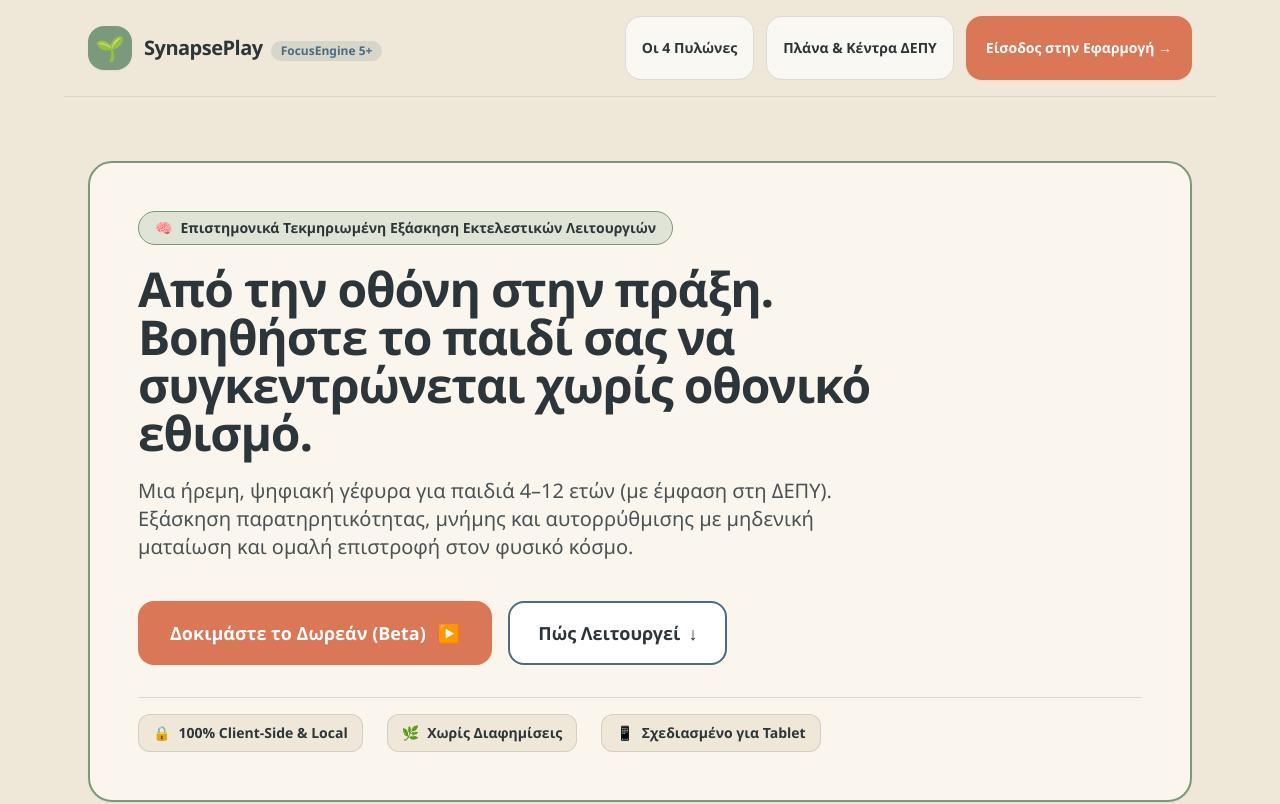
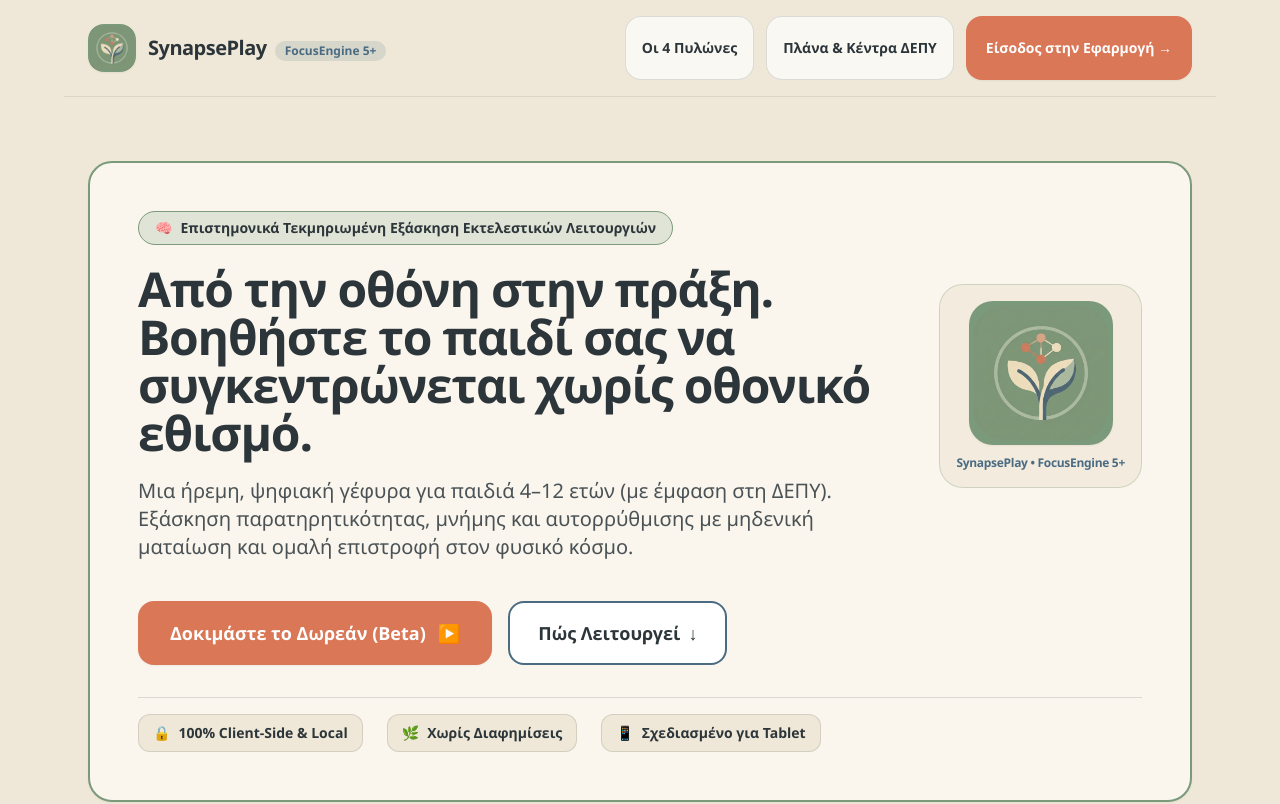
Before and after one commit to digiadsgr-lgtm/synapseplay, a React (Vite) app: page / in a window 1280 px wide. Shown: the top 804 px of the page. Built offline with nearby package versions, Linux system fonts and the light colour scheme; no server answers.

Commit message:
feat(ui): use official SynapsePlay logo mark across landing page, app header, footer, and favicon

```diff
--- a/index.html
+++ b/index.html
@@ -5,7 +5,7 @@
     <meta name="viewport" content="width=device-width, initial-scale=1.0" />
     <title>SynapsePlay (FocusEngine 5+) — Εξάσκηση Προσοχής & Αυτορρύθμισης</title>
     <meta name="description" content="Από την οθόνη στην πράξη. Ήρεμη, επιστημονικά τεκμηριωμένη εξάσκηση προσοχής, μνήμης και αυτορρύθμισης για παιδιά 4–12 ετών (ΔΕΠΥ) χωρίς οθονικό εθισμό." />
-    <link rel="icon" type="image/svg+xml" href="/favicon.svg" />
+    <link rel="icon" type="image/png" href="/brand-kit/png/favicon-512x512.png" />
     <link rel="apple-touch-icon" href="/brand-kit/png/favicon-512x512.png" />
     <meta property="og:type" content="website" />
     <meta property="og:title" content="SynapsePlay (FocusEngine 5+) — Εξάσκηση Προσοχής & Αυτορρύθμισης" />
--- /dev/null
+++ b/src/components/SynapsePlayLogoMark.tsx
@@ -0,0 +1,31 @@
+import React from 'react';
+
+interface SynapsePlayLogoMarkProps {
+  sizeClassName?: string;
+  className?: string;
+}
+
+/**
+ * Official SynapsePlay Brand Logo Mark:
+ * Soft Sage rounded-square badge containing the dual-tone Cream & Slate organic sprout,
+ * Smooth Landing circular focus ring, and 4-node Terracotta/Cream neural synapse constellation.
+ */
+export const SynapsePlayLogoMark: React.FC<SynapsePlayLogoMarkProps> = ({
+  sizeClassName = 'w-11 h-11',
+  className = '',
+}) => {
+  return (
+    <span
+      aria-hidden="true"
+      className={`inline-flex items-center justify-center rounded-2xl overflow-hidden shadow-sm shrink-0 bg-[#7A9A7B] ${sizeClassName} ${className}`}
+    >
+      <img
+        src="/brand-kit/png/favicon-512x512.png"
+        alt=""
+        className="w-full h-full object-cover"
+      />
+    </span>
+  );
+};
+
+export default SynapsePlayLogoMark;
--- a/src/components/TopBar.tsx
+++ b/src/components/TopBar.tsx
@@ -3,6 +3,7 @@
 import { useApp } from '../context/AppContext';
 import { SmoothLandingRing, SmoothLandingWarningBanner } from './SmoothLandingRing';
 import { ParentGateModal } from './ParentGateModal';
+import { SynapsePlayLogoMark } from './SynapsePlayLogoMark';
 
 export const TopBar: React.FC = () => {
   const navigate = useNavigate();
@@ -28,9 +29,9 @@
             onClick={handleReturnToChild}
             data-testid="nav-home-btn"
             aria-label="Αρχική Οθόνη Παιδιού"
-            className="touch-target px-4 py-2 rounded-2xl bg-sage-surface border-2 border-sage text-charcoal font-extrabold flex items-center gap-2 hover:bg-sage hover:text-white transition-colors"
+            className="touch-target px-4 py-2 rounded-2xl bg-sage-surface border-2 border-sage text-charcoal font-extrabold flex items-center gap-2.5 hover:bg-sage hover:text-white transition-colors"
           >
-            <span className="text-2xl" aria-hidden="true">🌱</span>
+            <SynapsePlayLogoMark sizeClassName="w-9 h-9 rounded-xl" />
             <span className="text-base md:text-lg">SynapsePlay</span>
           </button>
         </div>
--- a/src/features/landing/LandingPage.tsx
+++ b/src/features/landing/LandingPage.tsx
@@ -1,5 +1,6 @@
 import React, { useState } from 'react';
 import { Link, useNavigate } from 'react-router-dom';
+import { SynapsePlayLogoMark } from '../../components/SynapsePlayLogoMark';
 
 interface AgePathwayItem {
   id: '4-5' | '5-6' | '6-8' | '8-10' | '10-12';
@@ -181,12 +182,7 @@
         className="max-w-6xl mx-auto px-4 sm:px-6 py-4 flex flex-wrap items-center justify-between gap-4 border-b border-[#2C3539]/10"
       >
         <div className="flex items-center gap-3">
-          <span
-            aria-hidden="true"
-            className="w-11 h-11 rounded-2xl bg-[#7A9A7B] text-white flex items-center justify-center text-2xl shadow-sm"
-          >
-            🌱
-          </span>
+          <SynapsePlayLogoMark sizeClassName="w-12 h-12" />
           <div>
             <span className="text-lg md:text-xl font-extrabold tracking-tight text-[#2C3539]">
               SynapsePlay
@@ -230,6 +226,7 @@
         className="max-w-6xl mx-auto px-4 sm:px-6 pt-10 pb-14 md:py-16"
       >
         <div className="bg-[#FAF6EE] border-2 border-[#7A9A7B] rounded-3xl p-6 sm:p-10 md:p-12 shadow-sm space-y-8">
+          <div className="flex flex-col md:flex-row md:items-center justify-between gap-8">
             <div className="max-w-3xl space-y-5">
               <span
                 data-testid="landing-hero-badge"
@@ -256,6 +253,14 @@
                 παρατηρητικότητας, μνήμης και αυτορρύθμισης με μηδενική ματαίωση και ομαλή επιστροφή
                 στον φυσικό κόσμο.
               </p>
+            </div>
+
+            <div className="hidden md:flex flex-col items-center justify-center shrink-0 p-4 rounded-3xl bg-[#EFE8D8]/70 border border-[#7A9A7B]/30">
+              <SynapsePlayLogoMark sizeClassName="w-36 h-36 rounded-3xl" />
+              <span className="mt-2.5 text-xs font-extrabold text-[#4A6B82] tracking-tight">
+                SynapsePlay • FocusEngine 5+
+              </span>
+            </div>
           </div>
 
           {/* Call to Action (CTA) Buttons */}
@@ -823,8 +828,8 @@
         className="border-t-2 border-[#2C3539]/15 bg-[#FAF6EE] mt-8"
       >
         <div className="max-w-6xl mx-auto px-4 sm:px-6 py-8 flex flex-col sm:flex-row items-center justify-between gap-4 text-xs sm:text-sm font-bold text-[#2C3539]">
-          <div className="flex items-center gap-2">
-            <span aria-hidden="true">🌱</span>
+          <div className="flex items-center gap-2.5">
+            <SynapsePlayLogoMark sizeClassName="w-8 h-8 rounded-xl" />
             <span>© SynapsePlay — FocusEngine 5+</span>
           </div>
 
```
Also changed, not shown: brand-kit/SynapsePlay-Brand-Studio.html (+4 -4 lines), public/brand-kit/index.html (+4 -4 lines), 1 other file (tests, documents, lock files or other folders). Lines whose indentation alone changed are shown as unchanged.
